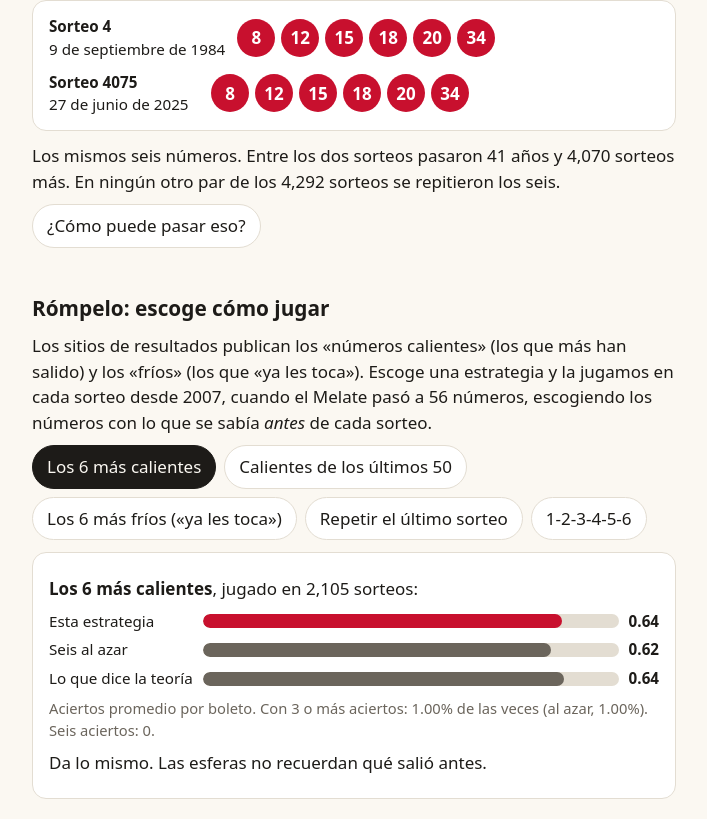
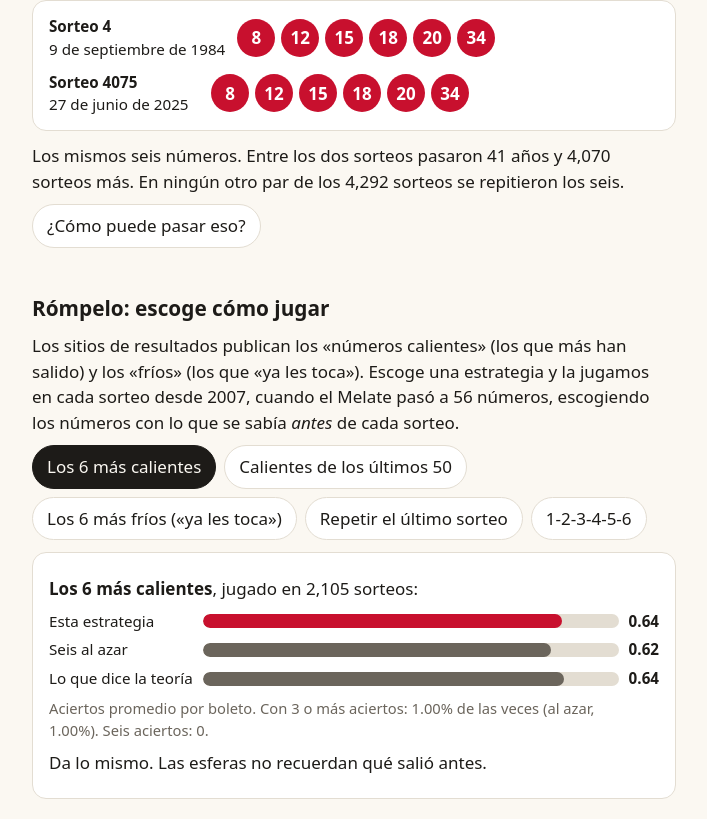
Before and after one commit to matmat202/ya-salio, a plain HTML site: page index.html in a window 1280 px wide. Shown: the part 332-1151 px from the top of the page, without its empty margins (286-993 px from the left). Drawn offline with Linux system fonts and the light colour scheme.

Commit message:
Update ¿Ya salió? 2026-11-17
🤖 Generated with [Claude Code](https://claude.com/claude-code)

```diff
--- a/index.html
+++ b/index.html
@@ -23,8 +23,8 @@
   main { max-width: 680px; margin: 0 auto; padding: 24px 18px 60px; }
   h1 { font-size: 1.9rem; line-height:1.15; margin: .2em 0 .4em; }
   h2 { font-size: 1.3rem; margin: 2.2em 0 .4em; }
-  p { margin: .5em 0; }
-  .mute { color: var(--mute); font-size: .92rem; }
+  p { margin: .5em 0; max-width: 65ch; }
+  .mute { color: var(--mute); font-size: .92rem; max-width: 65ch; }
   .card { background:var(--card); border:1px solid var(--line); border-radius:14px; padding:14px 16px; margin:12px 0; }
   .draw { display:flex; align-items:center; gap:12px; flex-wrap:wrap; }
   .draw .when { min-width: 150px; font-size:.95rem; }
```
